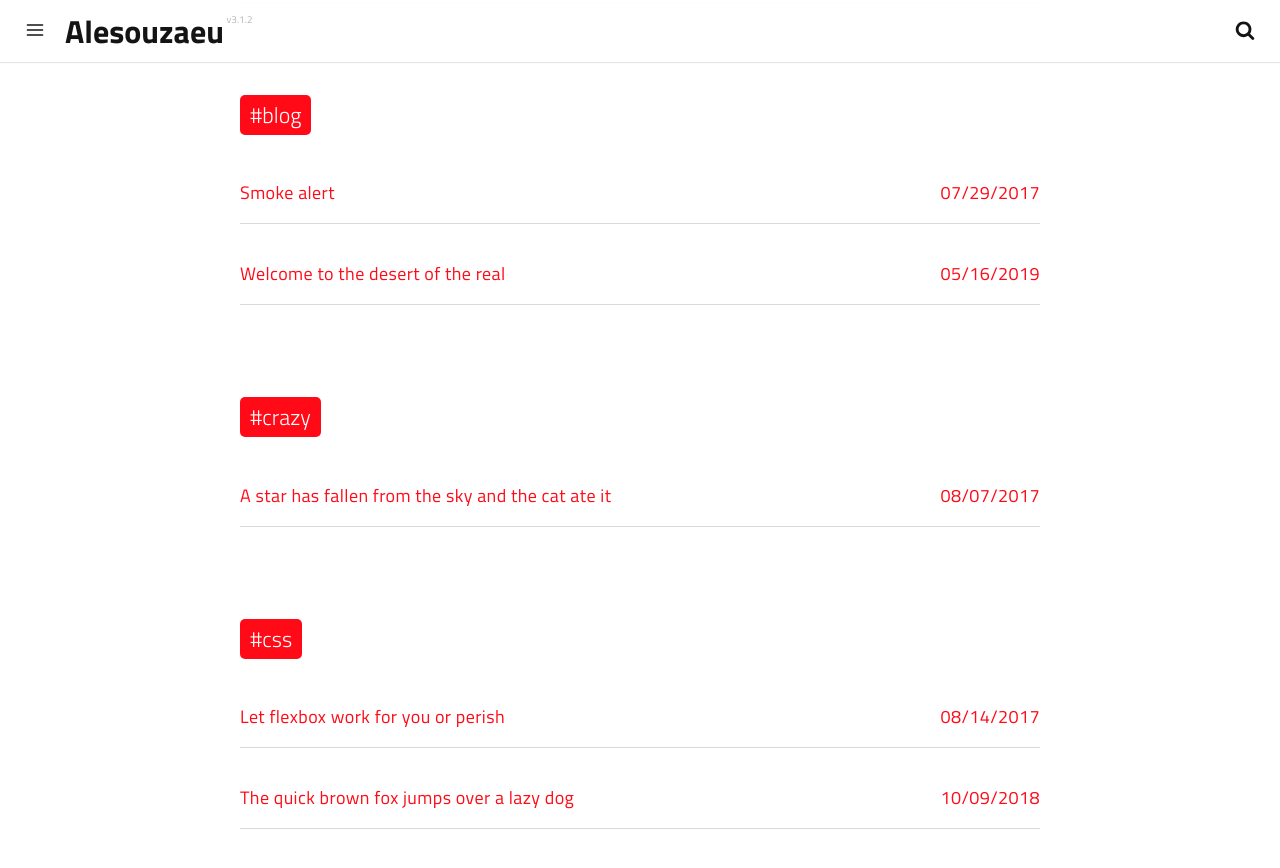
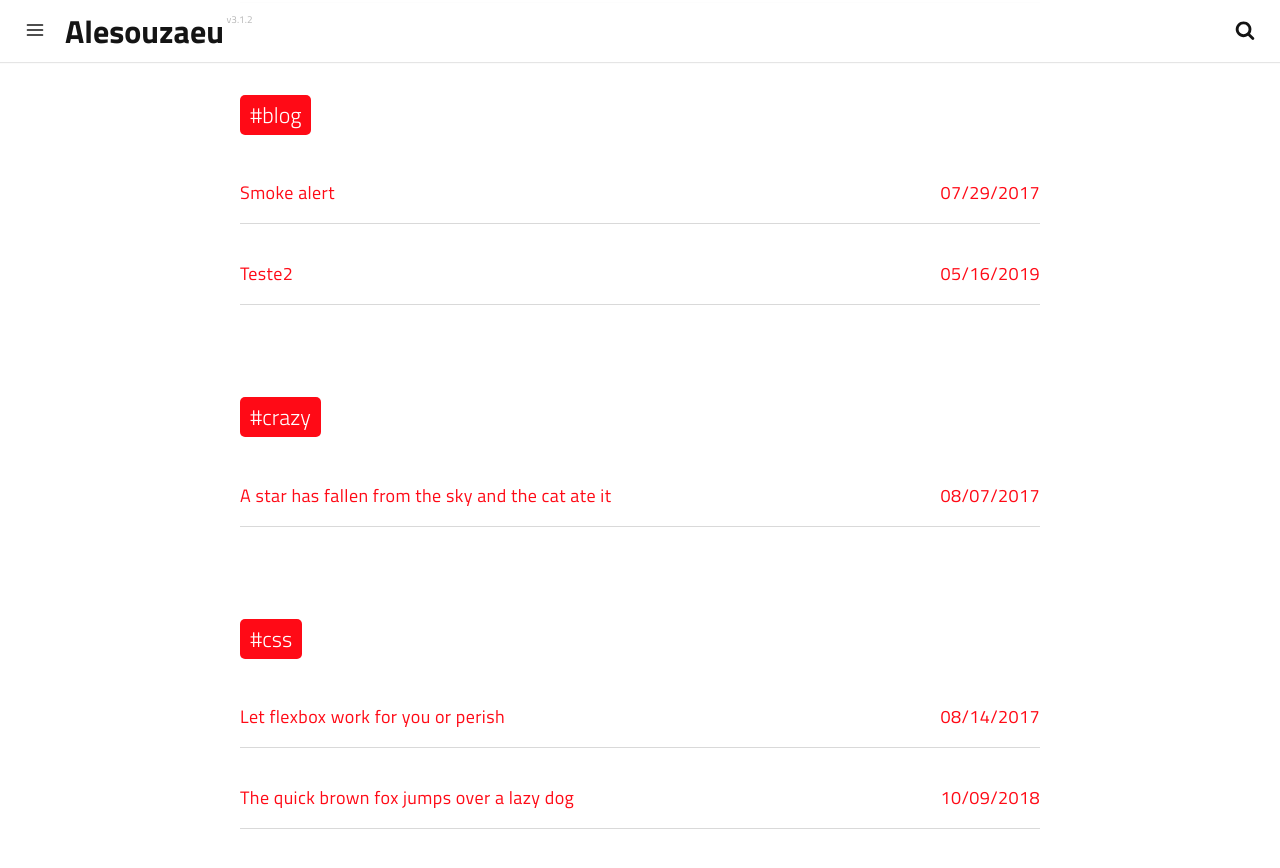
Before and after one commit to alesouzaeu/alesouzaeu.github.io, a Jekyll site: the page built from tags.html, in a window 1280 px wide and 900 px high, scrolled down 3734 px. Shown: the top 868 px of the window. Built offline with Jekyll 4.4.1, drawn with Linux system fonts in a browser that asks for light colours; a script that is not in the unit is left out; some of the changed text lies outside the part shown.

Commit message:
Update 2010-01-01-welcome-to-the-desert-of-the-real.md

```diff
--- a/_posts/2010-01-01-welcome-to-the-desert-of-the-real.md
+++ b/_posts/2010-01-01-welcome-to-the-desert-of-the-real.md
@@ -1,7 +1,7 @@
 ---
 date: 2019-05-16 23:48:05
 layout: post
-title: Welcome to the desert of the real
+title: Teste2
 subtitle: 'Lorem ipsum dolor sit amet, consectetur adipisicing elit.'
 description: >-
   Lorem ipsum dolor sit amet, consectetur adipisicing elit, sed do eiusmod
```
